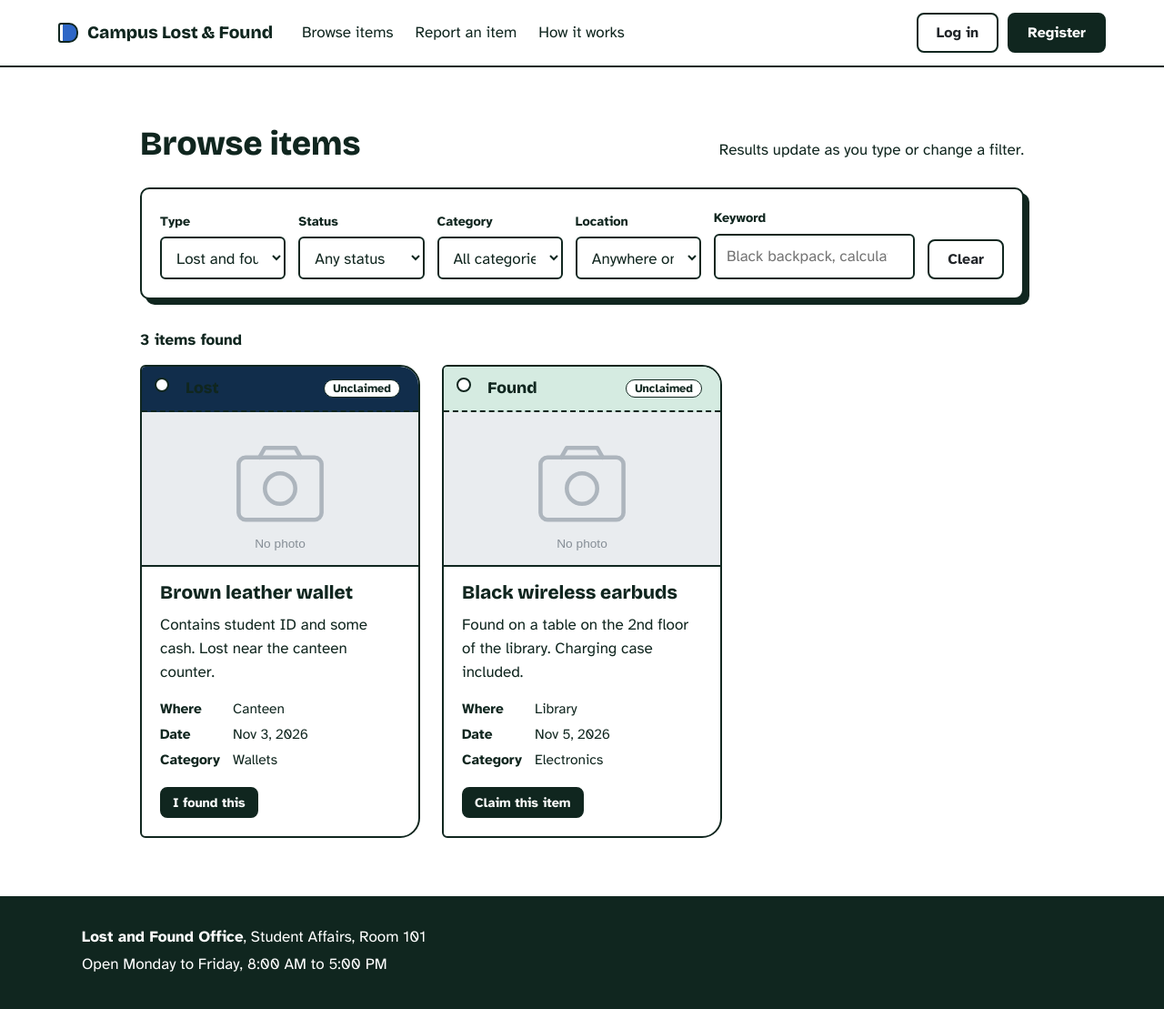
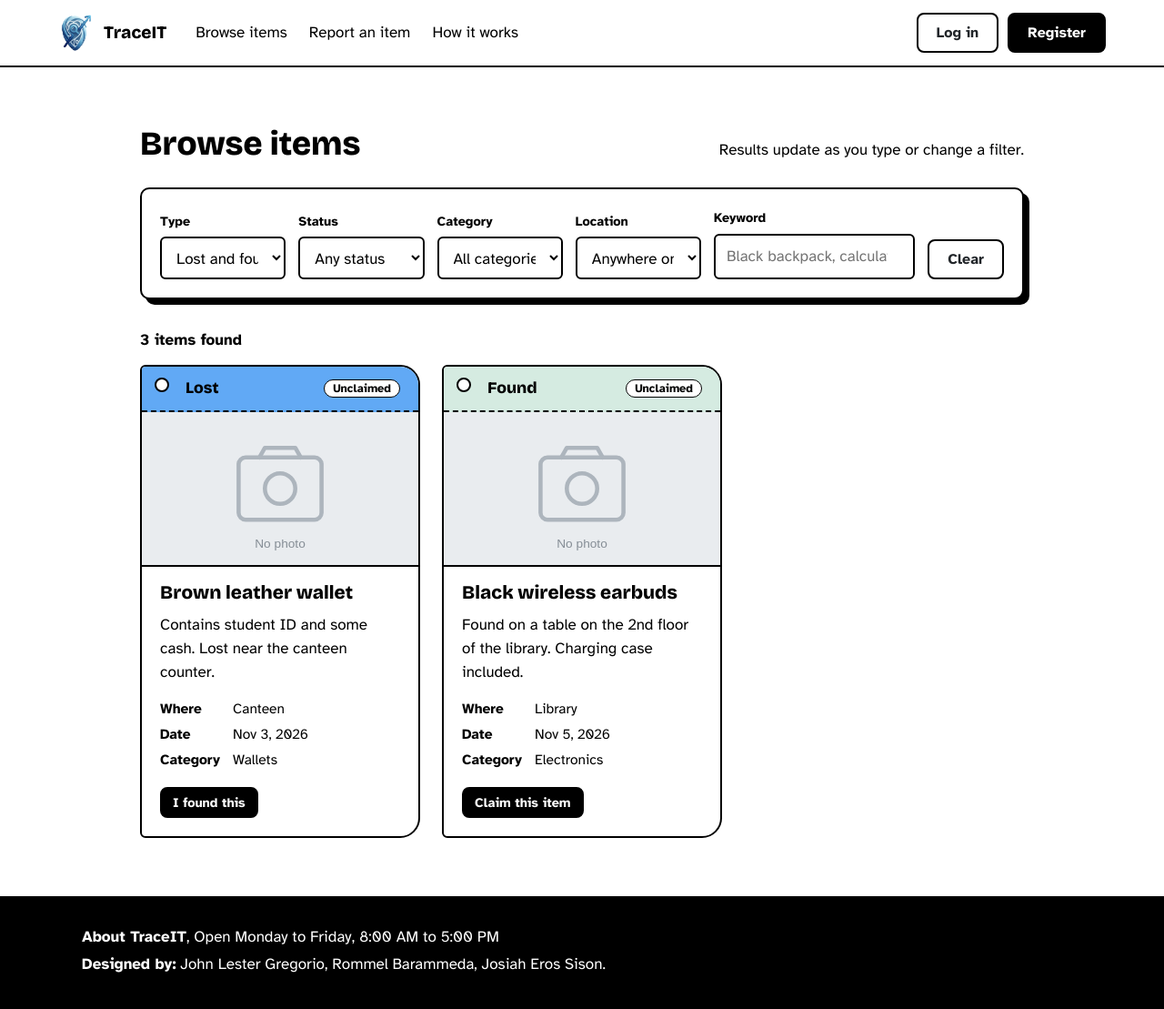
Before and after one commit to johnlestergregorio05-spec/Lost-and-Found, a PHP site: page /browse.php in a window 1280 px wide. Shown: the whole page at 91% size. Run offline with PHP 8.4, Linux system fonts and the light colour scheme; data comes from the database, SQL or seed files in the repository.

Commit message:
polish more

```diff
--- a/admin/claims.php
+++ b/admin/claims.php
@@ -18,7 +18,7 @@ if ($_SERVER['REQUEST_METHOD'] === 'POST') {
                 ->execute([$decision, $me['user_id'], $claimId]);
             if ($decision === 'Approved') {
                 $pdo->prepare("UPDATE items SET claim_status='Claimed' WHERE item_id=?")->execute([$cl['item_id']]);
-                // Other pending claims on the same item are rejected automatically
+
                 $pdo->prepare("UPDATE claims SET claim_state='Rejected', reviewed_by=?, reviewed_at=NOW()
                                WHERE item_id=? AND claim_id<>? AND claim_state='Pending'")
                     ->execute([$me['user_id'], $cl['item_id'], $claimId]);
--- a/admin/users.php
+++ b/admin/users.php
@@ -30,7 +30,7 @@ if ($_SERVER['REQUEST_METHOD'] === 'POST') {
             audit('CREATE', 'user', (int)$pdo->lastInsertId(), 'Admin created account: ' . $email);
             flash('success', 'User created.'); redirect('admin/users.php');
         }
-    } elseif ($uid && $uid !== (int)$me['user_id']) {   // admins cannot change/delete themselves here
+    } elseif ($uid && $uid !== (int)$me['user_id']) {
         if ($action === 'set_role') {
             $role = (int)($_POST['role_id'] ?? 0);
             if (in_array($role, array_map('intval', $roleIds), true)) {
--- a/assets/css/style.css
+++ b/assets/css/style.css
@@ -1,10 +1,10 @@
 :root {
-  --ink: #10261f;
+  --ink: #000000;
   --paper: #ffffff;
   --white: #ffffff;
-  --amber: #2e66c6;
-  --amber-soft: #112d4b;
-  --green: #1e6b52;
+  --amber: #93aef8;
+  --amber-soft: #61a9f5;
+  --green: #082966;
   --green-soft: #d5ebe1;
   --font-body: "Atkinson Hyperlegible", system-ui, sans-serif;
   --font-head: "Bricolage Grotesque", "Atkinson Hyperlegible", system-ui, sans-serif;
@@ -39,7 +39,7 @@ a { color: inherit; }
   margin: 0 auto;
 }
 
-/* Header */
+
 .site-header {
   display: flex;
   flex-wrap: wrap;
@@ -60,14 +60,10 @@ a { color: inherit; }
   text-decoration: none;
 }
 
-.logo::before {
-  content: "";
-  width: 22px;
-  height: 22px;
-  border: 2px solid var(--ink);
-  border-radius: 3px 10px 10px 3px;
-  background: var(--amber);
-  box-shadow: inset 5px 0 0 -2px var(--paper);
+.logo img {
+  display: block;
+  height: 40px;
+  width: auto;
 }
 
 .nav {
@@ -81,7 +77,7 @@ a { color: inherit; }
 
 .auth { display: flex; gap: 10px; }
 
-/* Buttons */
+
 .btn {
   display: inline-block;
   padding: 10px 20px;
@@ -99,7 +95,7 @@ a { color: inherit; }
 .btn-ghost:hover { background: var(--amber-soft); }
 .btn-small { padding: 7px 14px; font-size: 0.95rem; }
 
-/* Hero */
+
 .hero {
   background: var(--amber);
   padding: 64px 5% 72px;
@@ -145,7 +141,7 @@ a { color: inherit; }
   font: inherit;
 }
 
-/* Sections */
+
 .section { padding: 64px 5%; }
 
 .section h2,
@@ -168,7 +164,7 @@ a { color: inherit; }
   gap: 24px;
 }
 
-/* Item tags */
+
 .tag {
   position: relative;
   display: flex;
@@ -225,7 +221,7 @@ a { color: inherit; }
 .tag-body dd { margin: 0; }
 .tag-body .btn { align-self: flex-start; margin-top: auto; }
 
-/* Report banner */
+
 .report {
   padding: 40px 5%;
   background: var(--green);
@@ -252,7 +248,7 @@ a { color: inherit; }
 
 .report .btn-primary:hover { background: var(--white); border-color: var(--white); }
 
-/* Steps */
+
 .steps {
   counter-reset: step;
   display: grid;
@@ -281,7 +277,7 @@ a { color: inherit; }
 
 .steps strong { display: block; font-size: 1.1rem; }
 
-/* Footer */
+
 .site-footer {
   padding: 32px 5%;
   background: var(--ink);
@@ -290,7 +286,7 @@ a { color: inherit; }
 
 .site-footer p { margin: 0 0 4px; }
 
-/* Responsive */
+
 @media (max-width: 980px) {
   .search { grid-template-columns: 1fr 1fr; }
   .field-wide { grid-column: 1 / -1; }
@@ -305,15 +301,12 @@ a { color: inherit; }
   .section { padding: 44px 5%; }
 }
 
-/* =====================================================================
-   Additions for the PHP app pages (forms, tables, dashboard, badges).
-   Built on the same colors and shapes as the design above.
-   ===================================================================== */
+
 body { min-height: 100vh; display: flex; flex-direction: column; }
 main { flex: 1; }
 .container { max-width: 1200px; }
 
-/* Header extras */
+
 .auth { align-items: center; }
 .auth-user { font-weight: 700; }
 .auth-user small {
@@ -322,19 +315,19 @@ main { flex: 1; }
 }
 .flash-wrap { padding: 16px 5% 0; }
 
-/* Item tags with photo */
+
 .tag-top { display: flex; justify-content: space-between; align-items: center; gap: 8px; }
 .tag-status { font: 700 .8rem var(--font-body); padding: 1px 9px; border: 1.5px solid var(--ink); border-radius: 99px; background: var(--white); }
 .tag-photo { width: 100%; height: 170px; object-fit: cover; background: #e9ecef; border-bottom: 2px solid var(--ink); }
 .results-count { margin: 0 0 14px; font-weight: 700; }
 .empty-box { padding: 24px; border: 2px dashed var(--ink); border-radius: 10px; background: var(--white); }
 
-/* Browse filter bar (6 columns) */
+
 .search-6 { grid-template-columns: repeat(4, 1fr) 1.6fr auto; margin-top: 0; margin-bottom: 32px; }
 @media (max-width: 980px) { .search-6 { grid-template-columns: 1fr 1fr; } .search-6 .field-wide, .search-6 .btn { grid-column: 1 / -1; } }
 @media (max-width: 640px) { .search-6 { grid-template-columns: 1fr; box-shadow: 4px 4px 0 var(--ink); } }
 
-/* Bootstrap components re-skinned to match */
+
 .btn-small, .btn-sm { padding: 6px 12px; font-size: .9rem; }
 .btn-outline-primary { --bs-btn-color: var(--green); --bs-btn-hover-bg: var(--green); --bs-btn-hover-border-color: var(--green); --bs-btn-hover-color: #fff; --bs-btn-active-bg: var(--green); --bs-btn-active-color: #fff; }
 .btn-success { --bs-btn-bg: var(--green); --bs-btn-hover-bg: #17543f; --bs-btn-active-bg: #17543f; --bs-btn-color: #fff; }
--- a/assets/js/app.js
+++ b/assets/js/app.js
@@ -1,4 +1,3 @@
-// Client-side form validation (Bootstrap), confirm dialogs, photo preview
 (function () {
   'use strict';
 
@@ -12,21 +11,16 @@
       form.classList.add('was-validated');
     });
   });
-
-  // <form data-confirm="..."> asks before submitting
   document.querySelectorAll('form[data-confirm]').forEach(function (form) {
     form.addEventListener('submit', function (e) {
       if (!window.confirm(form.getAttribute('data-confirm'))) e.preventDefault();
     });
   });
-  // <button data-confirm-btn="..."> asks before submitting its form
   document.querySelectorAll('button[data-confirm-btn]').forEach(function (btn) {
     btn.addEventListener('click', function (e) {
       if (!window.confirm(btn.getAttribute('data-confirm-btn'))) e.preventDefault();
     });
   });
-
-  // Photo preview + size/type check
   var photo = document.getElementById('photo'), preview = document.getElementById('preview');
   if (photo && preview) {
     photo.addEventListener('change', function () {
--- a/assets/js/browse.js
+++ b/assets/js/browse.js
@@ -1,4 +1,3 @@
-// AJAX search + filtering for the Browse page (no page reload)
 (function () {
   'use strict';
   var form = document.getElementById('filterForm');
--- a/includes/config.php
+++ b/includes/config.php
@@ -1,17 +1,17 @@
 <?php
-// ---------------------------------------------------------------
-// Configuration + database connection (PDO)
-// ---------------------------------------------------------------
+
+
+
 define('DB_HOST', 'localhost');
 define('DB_NAME', 'campus_lostfound');
 define('DB_USER', 'root');
-define('DB_PASS', '');          // XAMPP default is empty
+define('DB_PASS', '');
 
 define('APP_NAME', 'Campus Lost & Found');
 define('UPLOAD_DIR', dirname(__DIR__) . '/uploads/');
-define('MAX_UPLOAD_BYTES', 2 * 1024 * 1024); // 2 MB
+define('MAX_UPLOAD_BYTES', 2 * 1024 * 1024);
 
-// Auto-detect the URL path of the project folder (e.g. /lostfound)
+
 $docRoot = rtrim(str_replace('\\', '/', realpath($_SERVER['DOCUMENT_ROOT'] ?? '') ?: ''), '/');
 $appRoot = str_replace('\\', '/', realpath(dirname(__DIR__)));
 define('BASE_URL', $docRoot !== '' ? str_replace($docRoot, '', $appRoot) : '/lostfound');
--- a/includes/footer.php
+++ b/includes/footer.php
@@ -3,8 +3,8 @@
 
   <footer class="site-footer">
     <div class="wrap">
-      <p><strong>Lost and Found Office</strong>, Student Affairs, Room 101</p>
-      <p>Open Monday to Friday, 8:00 AM to 5:00 PM</p>
+      <p><strong>About TraceIT</strong>, Open Monday to Friday, 8:00 AM to 5:00 PM</p>
+      <p><strong>Designed by:</strong> John Lester Gregorio, Rommel Barammeda, Josiah Eros Sison.</p>
     </div>
   </footer>
 
--- a/includes/header.php
+++ b/includes/header.php
@@ -9,6 +9,7 @@ $user = current_user();
   <meta charset="UTF-8">
   <meta name="viewport" content="width=device-width, initial-scale=1">
   <title><?= e($pageTitle) ?> | <?= e(APP_NAME) ?></title>
+  <link rel="icon" type="image/png" href="<?= url('assets/img/favicon.png') ?>">
   <link rel="preconnect" href="https://fonts.googleapis.com">
   <link rel="preconnect" href="https://fonts.gstatic.com" crossorigin>
   <link href="https://fonts.googleapis.com/css2?family=Atkinson+Hyperlegible:wght@400;700&family=Bricolage+Grotesque:wght@600;800&display=swap" rel="stylesheet">
@@ -18,7 +19,7 @@ $user = current_user();
 <body>
 
   <header class="site-header">
-    <a class="logo" href="<?= url('index.php') ?>">Campus Lost &amp; Found</a>
+    <a class="logo" href="<?= url('index.php') ?>"><img src="<?= url('assets/img/logo.png') ?>" alt="" width="33" height="40">TraceIT</a>
     <nav class="nav" aria-label="Main">
       <a href="<?= url('browse.php') ?>">Browse items</a>
       <?php if ($user): ?>
```
Also changed, not shown: includes/functions.php (+9 -9 lines), assets/img/favicon.png (added), assets/img/logo.png (added), uploads/.htaccess (added).
